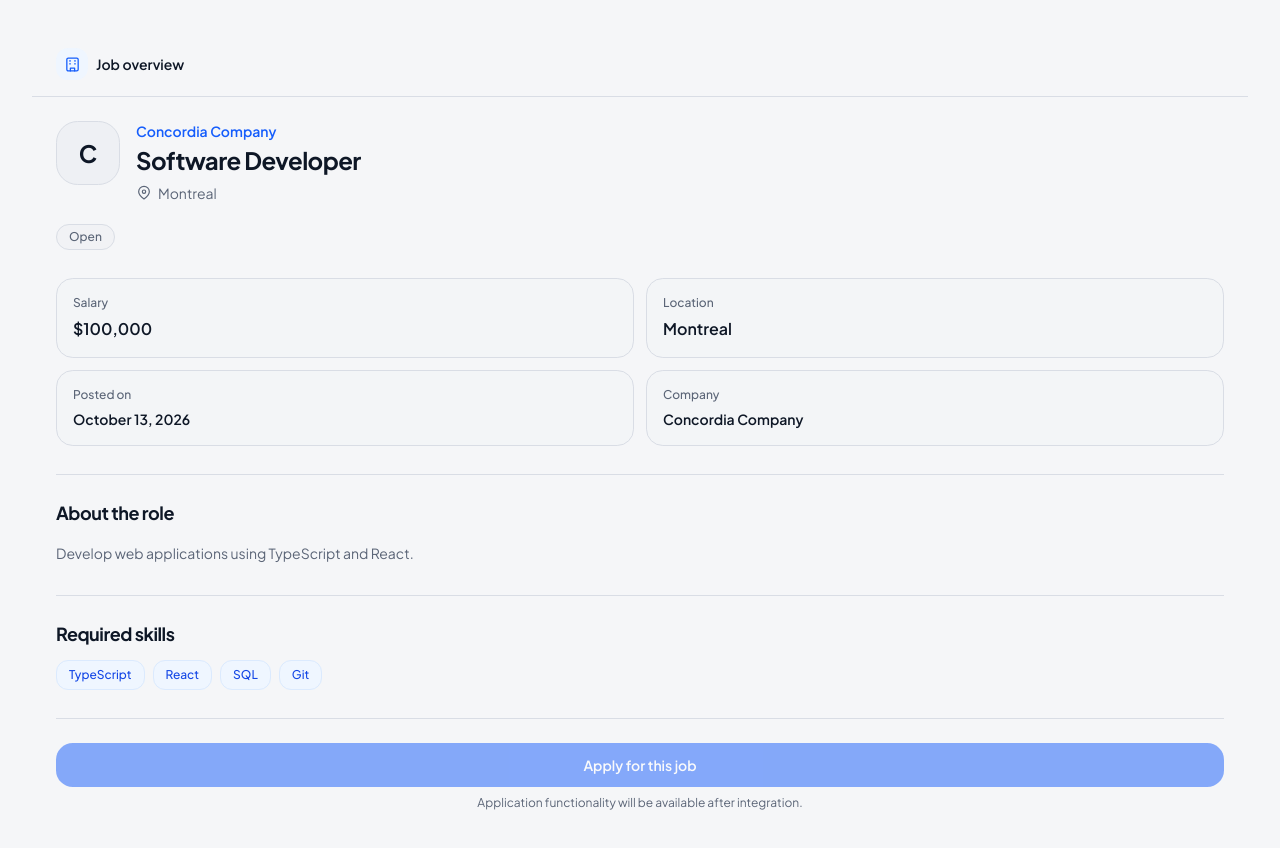
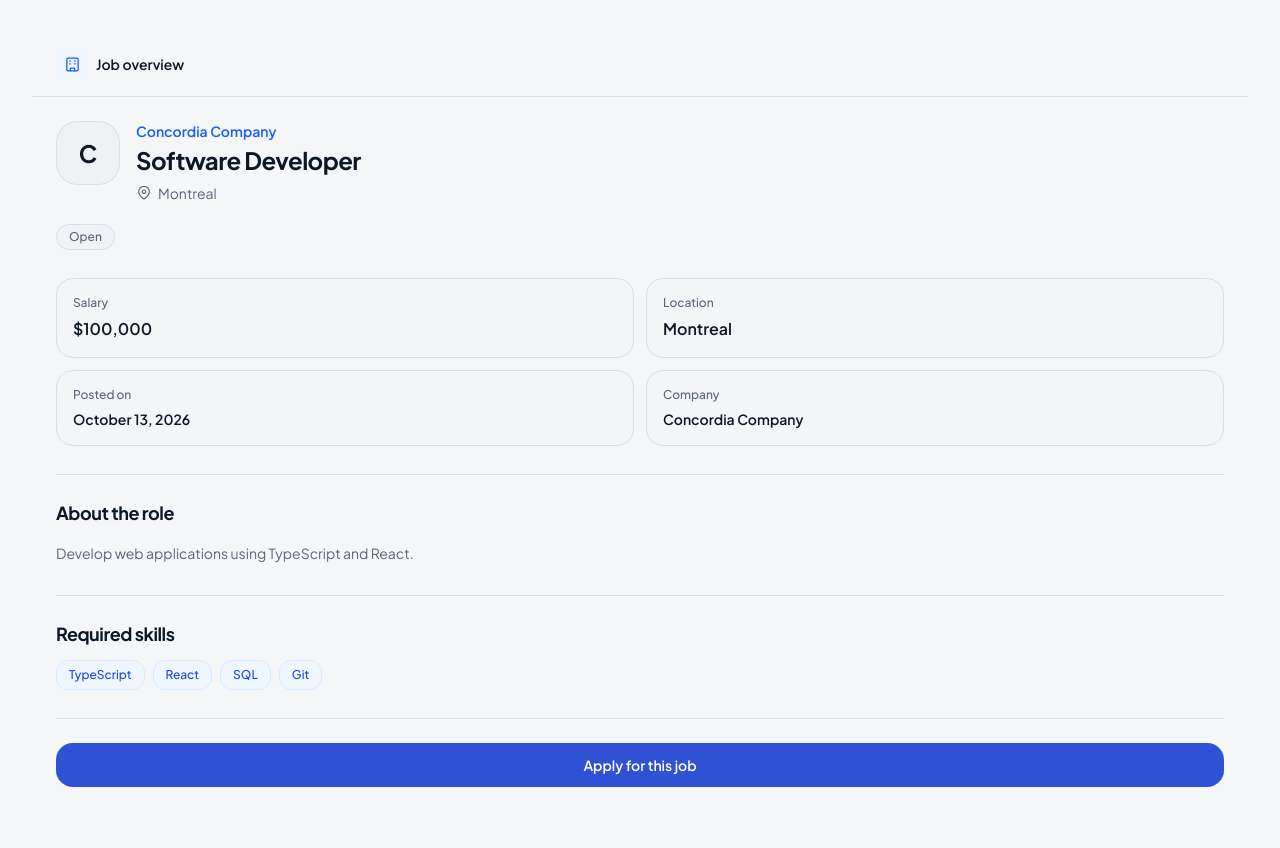
Before and after one commit to Ionnerss/CareerConnect, a Next.js app in the folder web/: page /preview-components/job-application-form-interface in a window 1280 px wide. Shown: the top 848 px of the page. Built offline with nearby package versions, Linux system fonts and the light colour scheme.

Commit message:
Add job application route and enable Apply button

```diff
--- a/web/src/components/job-applications/JobDetails.tsx
+++ b/web/src/components/job-applications/JobDetails.tsx
@@ -1,6 +1,6 @@
-
 "use client";
 
+import Link from "next/link";
 import type { JobSearchResult } from "@/lib/jobs/search";
 
 type JobDetailsProps = {
@@ -206,20 +206,14 @@ export function JobDetails({ job, onClose }: JobDetailsProps) {
           )}
         </section>
 
-        {/* Application action */}
+             {/* Application action */}
         <div className="border-t border-border pt-6">
-          <button
-            type="button"
-            disabled
-            title="Application integration is pending"
-            className="flex w-full cursor-not-allowed items-center justify-center gap-2 rounded-xl bg-blue-600 px-5 py-3 text-sm font-semibold text-white opacity-50"
+          <Link
+            href={`/jobs/${encodeURIComponent(job.id)}/apply`}
+            className="flex w-full items-center justify-center gap-2 rounded-xl bg-[#3151D5] px-5 py-3 text-sm font-semibold text-white transition-colors hover:bg-[#1E40AF] focus-visible:outline-none focus-visible:ring-2 focus-visible:ring-[#3151D5] focus-visible:ring-offset-2"
           >
             Apply for this job
-          </button>
-
-          <p className="mt-2 text-center text-xs text-muted-foreground">
-            Application functionality will be available after integration.
-          </p>
+          </Link>
         </div>
       </div>
     </section>
```
